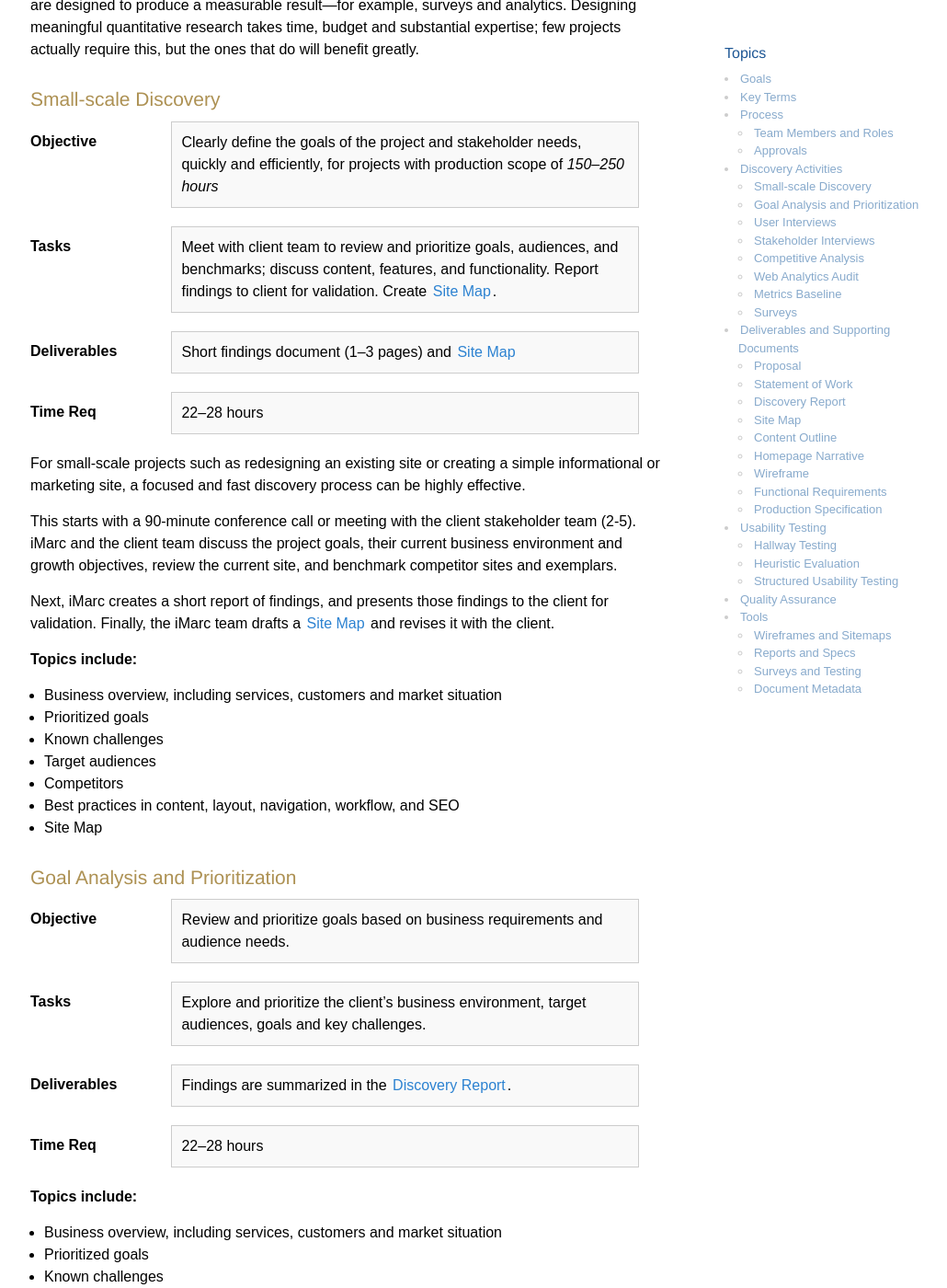
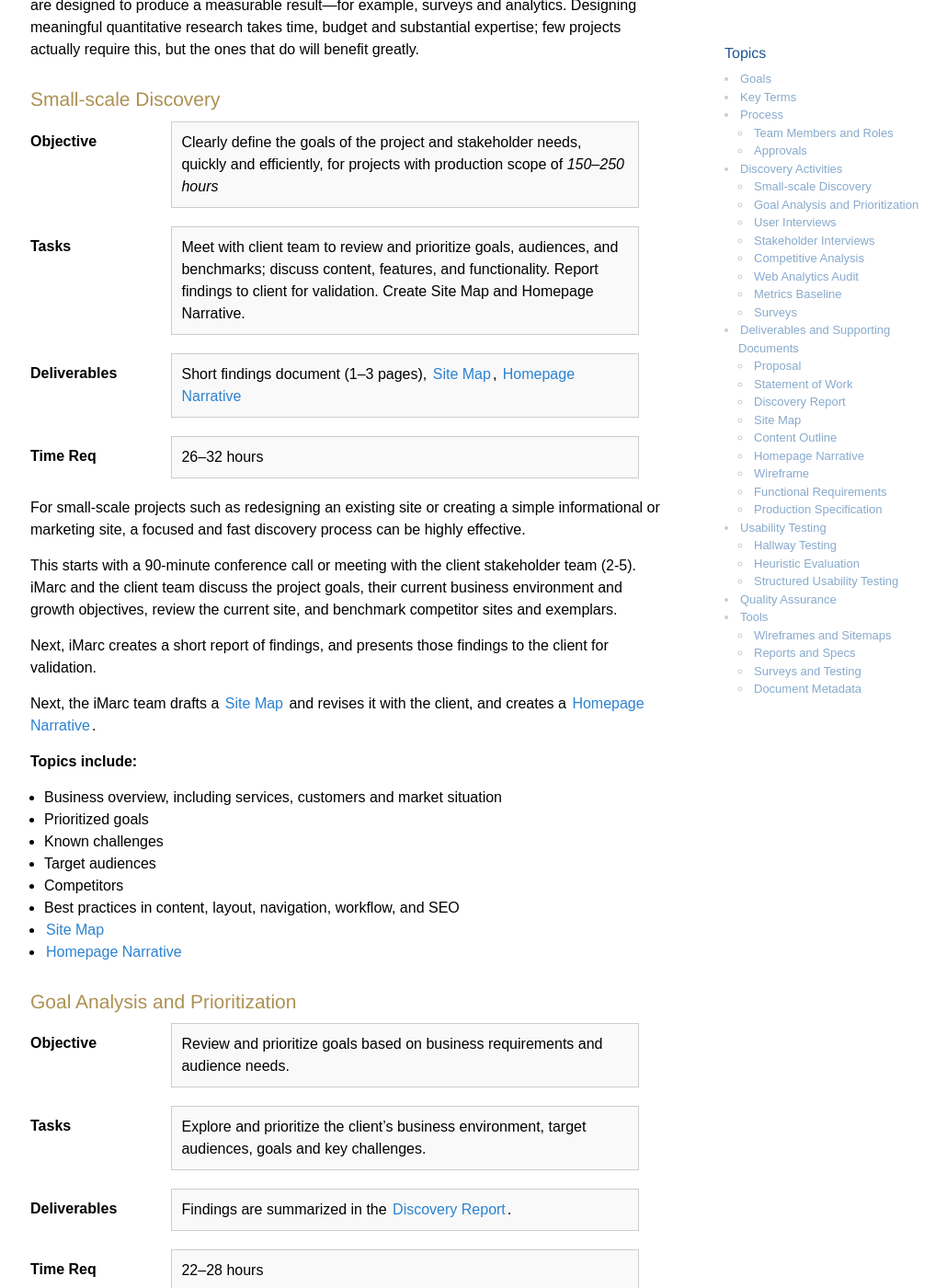
Before and after one commit to imarc/handbook, a Jekyll site: the page built from strategy.markdown, in a window 1280 px wide and 1400 px high, scrolled down 3082 px. Shown: the whole window at 92% size, without its empty margins (117-1147 px from the left). Built offline with Jekyll 4.4.1, drawn with Linux system fonts in a browser that asks for light colours; nearby versions of some CDN libraries; some of the changed text lies outside the part shown.

Commit message:
Added Homepage Narrative to ###Small-scale Discovery

```diff
--- a/strategy.markdown
+++ b/strategy.markdown
@@ -115,20 +115,22 @@ Objective
 :	Clearly define the goals of the project and stakeholder needs, quickly and efficiently, for projects with production scope of *150–250 hours*
 
 Tasks
-:	Meet with client team to review and prioritize goals, audiences, and benchmarks; discuss content, features, and functionality. Report findings to client for validation. Create [Site Map](#SiteMap).
+:	Meet with client team to review and prioritize goals, audiences, and benchmarks; discuss content, features, and functionality. Report findings to client for validation. Create Site Map and Homepage Narrative.
 
 Deliverables
-:	Short findings document (1–3 pages) and [Site Map](#SiteMap)
+:	Short findings document (1–3 pages), [Site Map](#SiteMap), [Homepage Narrative](#HomepageNarrative)
 
 Time Req
-:	22–28 hours
+:	26–32 hours
 
 
 For small-scale projects such as redesigning an existing site or creating a simple informational or marketing site, a focused and fast discovery process can be highly effective.
 
 This starts with a 90-minute conference call or meeting with the client stakeholder team (2-5). iMarc and the client team discuss the project goals, their current business environment and growth objectives, review the current site, and benchmark competitor sites and exemplars.
 
-Next, iMarc creates a short report of findings, and presents those findings to the client for validation. Finally, the iMarc team drafts a [Site Map](#SiteMap) and revises it with the client.
+Next, iMarc creates a short report of findings, and presents those findings to the client for validation.
+
+Next, the iMarc team drafts a [Site Map](#SiteMap) and revises it with the client, and creates a [Homepage Narrative](#HomepageNarrative).
 
 **Topics include:**
 
@@ -138,7 +140,8 @@ Next, iMarc creates a short report of findings, and presents those findings to t
 + Target audiences
 + Competitors
 + Best practices in content, layout, navigation, workflow, and SEO
-+ Site Map
++ [Site Map](#SiteMap)
++ [Homepage Narrative](#HomepageNarrative)
 
 
 ### Goal Analysis and Prioritization
@@ -415,7 +418,7 @@ Summary
 : Brief, 1–2 page document that defines all content, features and functionality required for the homepage.
 
 Time Req
-:	4–6 hours, and inclusion in the Functional Requirements Document
+: N/A (not usually broken out from [Small-scale Discovery](#SmallscaleDiscovery)
 
 This simple list and description acts as a starting point for the design and creative phase. It is done instead of a wireframe.
 
```
